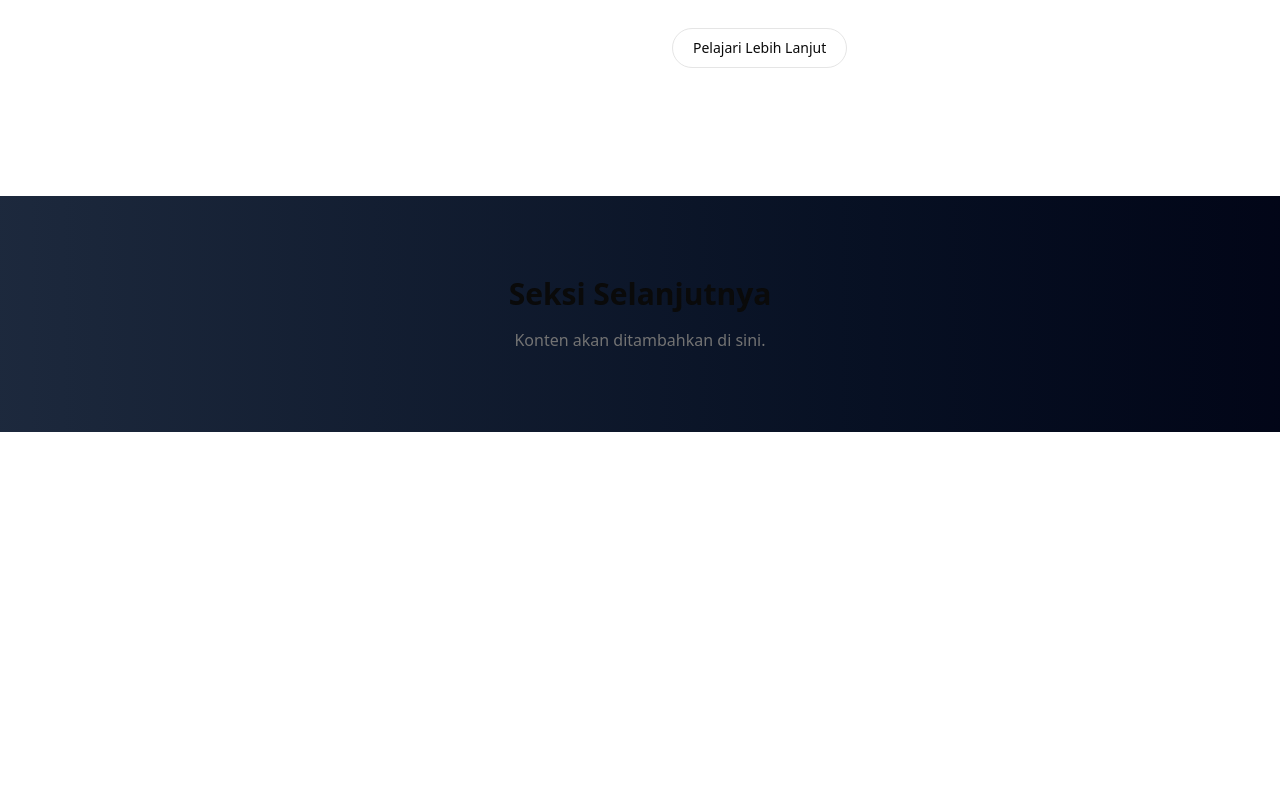
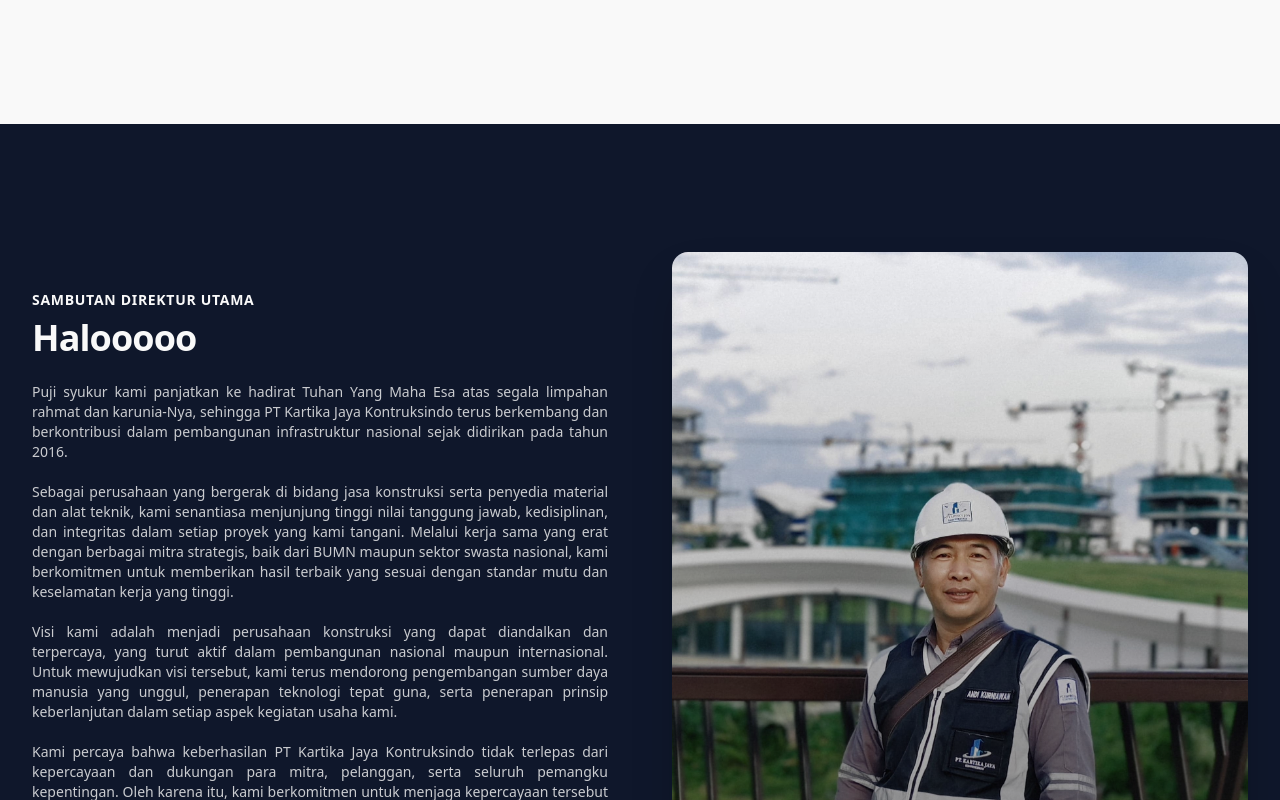
Before and after one commit to NazwanSM/Website_Compro_KartikaJaya, a Next.js app: page / in a window 1280 px wide. Shown: the part 1440-2240 px from the top of the page. Before the commit the page ends 1872 px from the top, so only its background shows below. Built offline with nearby package versions, Linux system fonts and the light colour scheme.

Commit message:
feat: section sambutan dirut

```diff
--- a/src/app/globals.css
+++ b/src/app/globals.css
@@ -41,6 +41,8 @@
   --radius-md: calc(var(--radius) - 2px);
   --radius-lg: var(--radius);
   --radius-xl: calc(var(--radius) + 4px);
+  --color-base-white: #f9f9f9;
+  --color-base-black: #101010;
 }
 
 :root {
--- a/src/app/page.tsx
+++ b/src/app/page.tsx
@@ -3,6 +3,7 @@
 import { Navbar } from "@/components/common/Navbar";
 import { Hero } from "@/components/sections/Hero";
 import { AboutUs } from "@/components/sections/AboutUs";
+import { DirectorSpeech } from "@/components/sections/DirectorSpeech";
 
 export default function Home() {
   return (
@@ -11,6 +12,7 @@ export default function Home() {
       <main className="flex min-h-screen flex-col items-center justify-between">
         <Hero />
         <AboutUs />
+        <DirectorSpeech />
         {/* Di sini Anda bisa menambahkan seksi-seksi lain nanti */}
         {/* contoh: <LayananSection />, <ProyekUnggulanSection />, dll. */}
         <div className="container mx-auto py-20 text-center">
--- a/src/components/sections/AboutUs.tsx
+++ b/src/components/sections/AboutUs.tsx
@@ -2,16 +2,11 @@
 "use client";
 
 import Image from "next/image";
-import { Button } from "@/components/ui/Button";
-import { motion } from "framer-motion";
-import { useInView } from "framer-motion";
+import { motion, useInView, Variants } from "framer-motion"; // 1. Impor `Variants`
 import { useRef } from "react";
 
-export function AboutUs() {
-    const ref = useRef(null);
-    const isInView = useInView(ref, { once: true, margin: "-100px" });
-
-    const containerVariants = {
+// 2. Pindahkan definisi variants ke luar komponen
+const containerVariants: Variants = {
     hidden: { opacity: 0 },
     visible: {
         opacity: 1,
@@ -22,7 +17,7 @@ export function AboutUs() {
     },
 };
 
-    const itemVariants = {
+const itemVariants: Variants = {
     hidden: { opacity: 0, y: 20 },
     visible: {
         opacity: 1,
@@ -34,8 +29,12 @@ export function AboutUs() {
     },
 };
 
+export function AboutUs() {
+    const ref = useRef(null);
+    const isInView = useInView(ref, { once: true, margin: "-100px" });
+
     return (
-        <section id="tentang-kami" ref={ref} className="w-full bg-white dark:bg-card py-20 sm:py-32">
+        <section id="tentang-kami" ref={ref} className="w-full bg-base-white dark:bg-card py-20 sm:py-32">
         <motion.div
             variants={containerVariants}
             initial="hidden"
@@ -44,7 +43,6 @@ export function AboutUs() {
         >
             {/* Kolom Gambar */}
             <motion.div variants={itemVariants} className="relative aspect-[4/3] rounded-2xl overflow-hidden">
-            {/* Anda bisa ganti gambar ini dengan yang lebih sesuai */}
             <Image
                 src="/img/dirut.jpg"
                 alt="Tim PT Kartika Jaya Kontruksindo di lapangan"
@@ -58,7 +56,7 @@ export function AboutUs() {
             <div className="flex flex-col justify-center">
             <motion.h2
                 variants={itemVariants}
-                className="text-3xl font-bold tracking-tight text-foreground sm:text-4xl"
+                className="text-3xl font-bold tracking-tight text-base-black sm:text-4xl"
             >
                 Sejarah Perusahaan
             </motion.h2>
@@ -68,19 +66,19 @@ export function AboutUs() {
             >
                 PT Kartika Jaya Kontruksindo merupakan perusahaan yang bergerak di bidang jasa konstruksi serta supplier material dan alat bidang teknik. Perusahaan ini didirikan pada tanggal 15 Maret 2016. Tujuan didirikannya perusahaan ini adalah mewadahi mimpi dan usaha para pengurusnya dalam membantu pembangunan negara di bidang infrastruktur. PT Kartika Jaya Kontruksindo bekerja sama dengan Badan Usaha Milik Negara (BUMN) dan Perusahaan Swasta Nasional dalam melakukan pekerjaannya. Sampai saat ini PT Kartika Jaya Kontruksindo selalu berupaya untuk memberikan usaha terbaik di setiap pekerjaan yang sedang dikerjakan.
             </motion.p>
-
             <motion.div
                 variants={itemVariants}
                 className="mt-8 grid grid-cols-1 gap-6 mr-10 sm:grid-cols-2"
             >
+                {/* Visi dan Misi */}
                 <div>
-                <h3 className="text-lg font-bold">Visi</h3>
+                <h3 className="text-lg font-bold text-base-black">Visi</h3>
                 <p className="mt-2 text-sm text-muted-foreground text-justify">
                     Menjadi perusahaan di bidang konstruksi yang bertanggung jawab, disiplin, terpercaya, dan dapat diandalkan.
                 </p>
                 </div>
                 <div>
-                <h3 className="text-lg font-bold">Misi</h3>
+                <h3 className="text-lg font-bold text-base-black">Misi</h3>
                 <ul className="mt-2 list-disc space-y-1 text-sm text-muted-foreground text-justify ml-4">
                     <li>Berpartisipasi dalam pembangunan nasional maupun internasional melalui jasa konstruksi.</li>
                     <li>Menyediakan jasa konstruksi yang dapat memberikan nilai tambah bagi main kontraktor maupun owner.</li>
@@ -88,10 +86,6 @@ export function AboutUs() {
                 </ul>
                 </div>
             </motion.div>
-
-            <motion.div variants={itemVariants} className="mt-8">
-                <Button variant="outline">Pelajari Lebih Lanjut</Button>
-            </motion.div>
             </div>
         </motion.div>
         </section>
--- /dev/null
+++ b/src/components/sections/DirectorSpeech.tsx
@@ -0,0 +1,94 @@
+// src/components/sections/DirectorSpeech.tsx
+"use client";
+
+import Image from "next/image";
+import { motion, useInView, Variants } from "framer-motion";
+import { useRef } from "react";
+import { Quote } from "lucide-react";
+
+export function DirectorSpeech() {
+    const ref = useRef(null);
+    const isInView = useInView(ref, { once: true, margin: "-100px" });
+
+    const containerVariants: Variants = {
+        hidden: { opacity: 0 },
+        visible: {
+        opacity: 1,
+        transition: {
+            staggerChildren: 0.2,
+        },
+        },
+    };
+
+    const itemVariants: Variants = {
+        hidden: { opacity: 0, y: 20 },
+        visible: {
+        opacity: 1,
+        y: 0,
+        transition: {
+            duration: 0.6,
+            ease: "easeOut",
+        },
+        },
+    };
+
+    return (
+        <section id="sambutan-direktur" ref={ref} className="w-full bg-slate-900 py-20 sm:py-32 overflow-hidden">
+        <motion.div
+            variants={containerVariants}
+            initial="hidden"
+            animate={isInView ? "visible" : "hidden"}
+            className="container mx-auto grid max-w-7xl grid-cols-1 items-center gap-12 px-4 md:grid-cols-2 md:gap-16 lg:px-8"
+        >
+            {/* Kolom Teks (Kiri) */}
+            <div className="flex flex-col justify-center order-2 md:order-1">
+            <motion.p
+                variants={itemVariants}
+                className="text-sm font-semibold uppercase tracking-wider text-base-white"
+            >
+                Sambutan Direktur Utama
+            </motion.p>
+            <motion.h2
+                variants={itemVariants}
+                className="mt-2 text-3xl font-bold tracking-tight sm:text-4xl text-base-white"
+            >
+                Halooooo
+            </motion.h2>
+            <motion.div variants={itemVariants} className="mt-6">
+                <p className="text-sm text-base-white/80 text-justify">
+                Puji syukur kami panjatkan ke hadirat Tuhan Yang Maha Esa atas segala limpahan rahmat dan karunia-Nya, sehingga PT Kartika Jaya Kontruksindo terus berkembang dan berkontribusi dalam pembangunan infrastruktur nasional sejak didirikan pada tahun 2016.
+
+<br/><br/>Sebagai perusahaan yang bergerak di bidang jasa konstruksi serta penyedia material dan alat teknik, kami senantiasa menjunjung tinggi nilai tanggung jawab, kedisiplinan, dan integritas dalam setiap proyek yang kami tangani. Melalui kerja sama yang erat dengan berbagai mitra strategis, baik dari BUMN maupun sektor swasta nasional, kami berkomitmen untuk memberikan hasil terbaik yang sesuai dengan standar mutu dan keselamatan kerja yang tinggi.
+
+<br/><br/>Visi kami adalah menjadi perusahaan konstruksi yang dapat diandalkan dan terpercaya, yang turut aktif dalam pembangunan nasional maupun internasional. Untuk mewujudkan visi tersebut, kami terus mendorong pengembangan sumber daya manusia yang unggul, penerapan teknologi tepat guna, serta penerapan prinsip keberlanjutan dalam setiap aspek kegiatan usaha kami.
+
+<br/><br/>Kami percaya bahwa keberhasilan PT Kartika Jaya Kontruksindo tidak terlepas dari kepercayaan dan dukungan para mitra, pelanggan, serta seluruh pemangku kepentingan. Oleh karena itu, kami berkomitmen untuk menjaga kepercayaan tersebut melalui pelayanan yang profesional dan berkualitas.
+
+<br/><br/>Akhir kata, kami mengucapkan terima kasih atas kepercayaan yang telah diberikan. Semoga kehadiran kami dapat terus memberikan kontribusi positif bagi pembangunan bangsa dan masyarakat luas.
+
+                </p>
+            </motion.div>
+            <motion.div variants={itemVariants} className="mt-8">
+                <p className="font-semibold text-lg text-base-white">Andi Kurniawan, S.E.</p>
+                <p className="text-sm text-muted-foreground">Direktur Utama</p>
+            </motion.div>
+            </div>
+
+            {/* Kolom Gambar (Kanan) */}
+            <motion.div
+                variants={itemVariants}
+                className="relative aspect-square md:aspect-[3/4] rounded-2xl overflow-hidden order-1 md:order-2 shadow-2xl"
+            >
+            <Image
+                src="/img/dirut2.jpg"
+                alt="Andi Kurniawan - Direktur Utama PT Kartika Jaya Kontruksindo"
+                fill
+                className="object-cover"
+                sizes="(max-width: 768px) 100vw, 50vw"
+            />
+            <div className="absolute inset-0 bg-gradient-to-t from-black/50 to-transparent"></div>
+            </motion.div>
+        </motion.div>
+        </section>
+    );
+}
--- a/src/components/sections/Hero.tsx
+++ b/src/components/sections/Hero.tsx
@@ -19,7 +19,7 @@ export function Hero() {
             sizes="100vw"
         />
 
-        <div className="relative z-10 text-center text-white px-4">
+        <div className="relative z-10 text-center text-base-white px-4">
             <motion.h1
             initial={{ opacity: 0, y: 20 }}
             animate={{ opacity: 1, y: 0 }}
```
Also changed, not shown: src/components/common/Navbar.tsx (+4 -4 lines), public/img/dirut2.jpg (added). Lines whose indentation alone changed are shown as unchanged.
